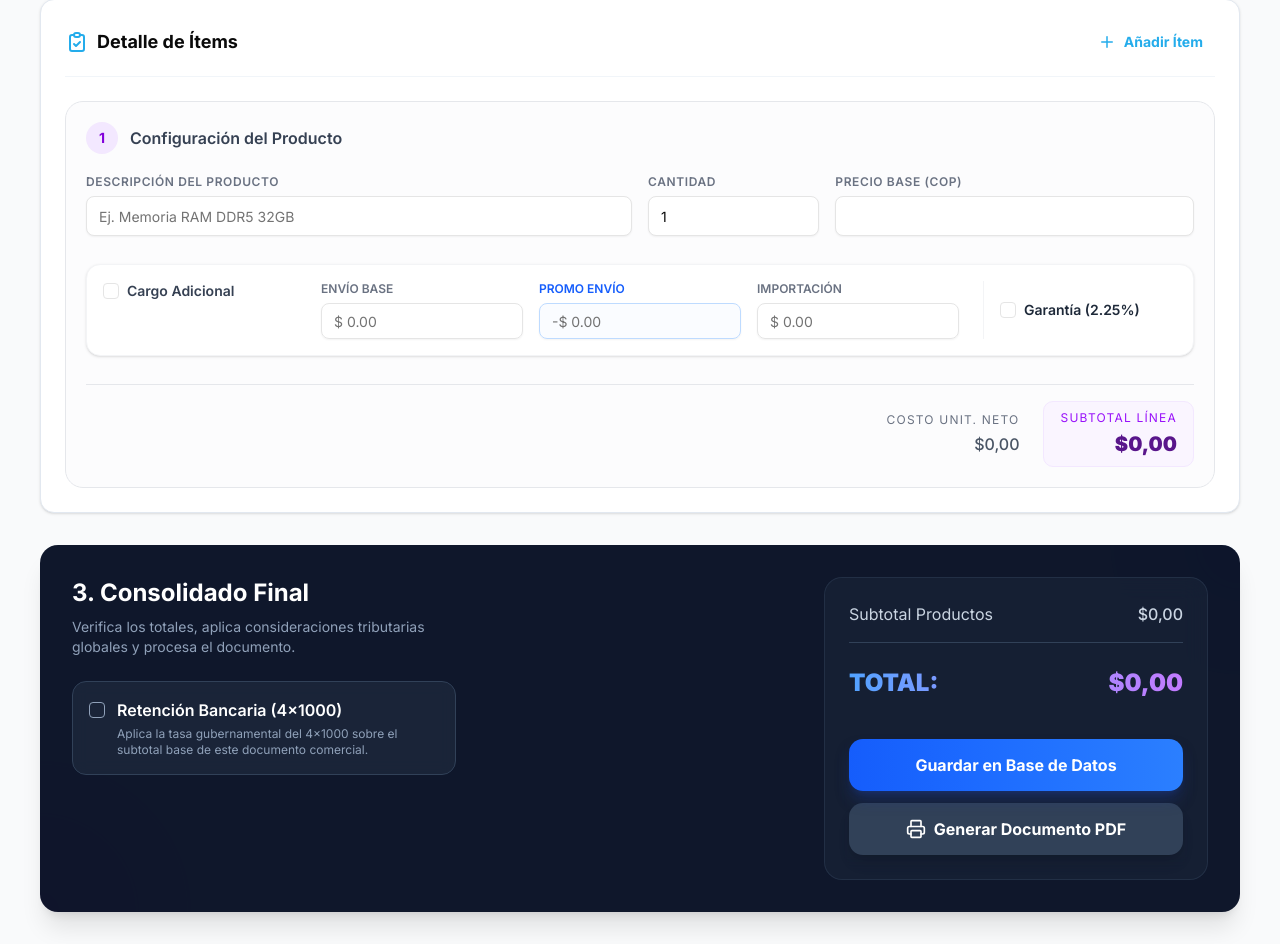
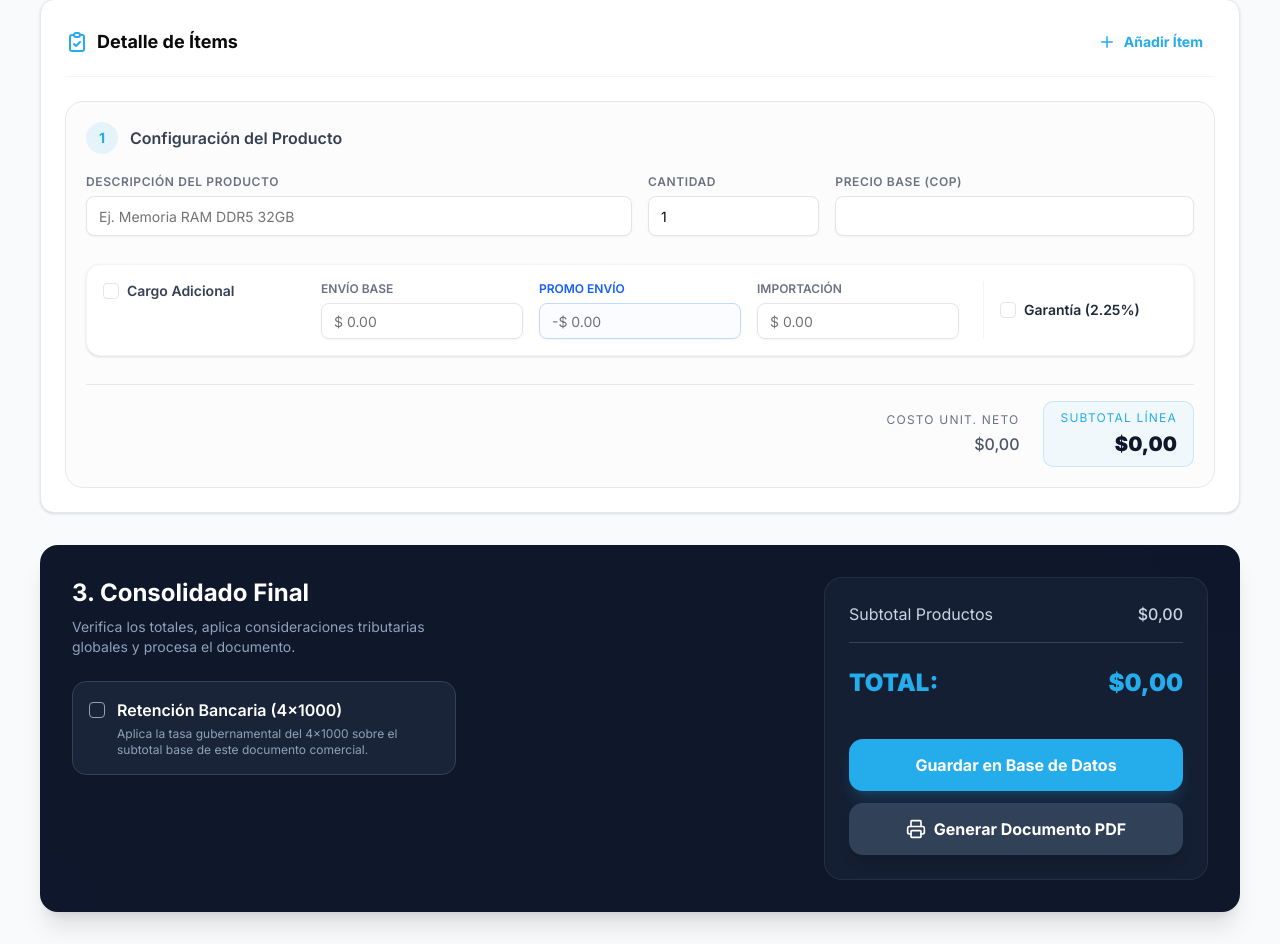
Before and after one commit to iFerch0/APLICACION_COTIZACIONES_FERCHO, a Next.js app: page /facturas/nueva in a window 1280 px wide. Shown: the part 599-1543 px from the top of the page. Built offline with nearby package versions, Linux system fonts and the light colour scheme.

Commit message:
style: Adaptar colores al primario #24aceb y actualizar contenedor en CotizacionForm para que coincida con el HTML

```diff
--- a/src/components/cotizaciones/CotizacionForm.tsx
+++ b/src/components/cotizaciones/CotizacionForm.tsx
@@ -159,7 +159,7 @@ export default function CotizacionForm({ tipoDocumento = "COTIZACION" }: Documen
               </div>
 
               <div className="flex items-center gap-3">
-                <div className="bg-purple-100 text-purple-700 w-8 h-8 rounded-full flex items-center justify-center font-bold text-sm">
+                <div className="bg-[#24aceb]/10 text-[#24aceb] w-8 h-8 rounded-full flex items-center justify-center font-bold text-sm">
                   {index + 1}
                 </div>
                 <h3 className="font-semibold text-gray-700">Configuración del Producto</h3>
@@ -283,9 +283,9 @@ export default function CotizacionForm({ tipoDocumento = "COTIZACION" }: Documen
                   <p className="text-xs text-gray-500 uppercase tracking-widest mb-1">Costo Unit. Neto</p>
                   <p className="font-medium text-gray-600">${item.costoUnitarioFinal.toLocaleString("es-CO", { minimumFractionDigits: 2 })}</p>
                 </div>
-                <div className="text-right bg-purple-50 px-4 py-2 rounded-lg border border-purple-100">
-                  <p className="text-xs text-purple-600 uppercase tracking-widest mb-1">Subtotal Línea</p>
-                  <p className="text-xl font-black text-purple-900">${item.subtotalLinea.toLocaleString("es-CO", { minimumFractionDigits: 2 })}</p>
+                <div className="text-right bg-[#24aceb]/5 px-4 py-2 rounded-lg border border-[#24aceb]/20">
+                  <p className="text-xs text-[#24aceb] uppercase tracking-widest mb-1">Subtotal Línea</p>
+                  <p className="text-xl font-black text-slate-900">${item.subtotalLinea.toLocaleString("es-CO", { minimumFractionDigits: 2 })}</p>
                 </div>
               </div>
             </div>
@@ -295,8 +295,8 @@ export default function CotizacionForm({ tipoDocumento = "COTIZACION" }: Documen
 
       <div className="bg-slate-900 text-white p-8 rounded-2xl shadow-xl flex flex-col lg:flex-row justify-between gap-10 relative overflow-hidden">
         {/* Decoración de fondo */}
-        <div className="absolute top-0 right-0 w-64 h-64 bg-blue-500 rounded-full mix-blend-multiply filter blur-3xl opacity-20 -translate-y-1/2 translate-x-1/2"></div>
-        <div className="absolute bottom-0 left-0 w-64 h-64 bg-purple-500 rounded-full mix-blend-multiply filter blur-3xl opacity-20 translate-y-1/2 -translate-x-1/2"></div>
+        <div className="absolute top-0 right-0 w-64 h-64 bg-[#24aceb] rounded-full mix-blend-multiply filter blur-3xl opacity-20 -translate-y-1/2 translate-x-1/2"></div>
+        <div className="absolute bottom-0 left-0 w-64 h-64 bg-[#24aceb] rounded-full mix-blend-multiply filter blur-3xl opacity-10 translate-y-1/2 -translate-x-1/2"></div>
 
         <div className="flex flex-col gap-6 max-w-sm relative z-10">
           <div>
@@ -365,7 +365,7 @@ export default function CotizacionForm({ tipoDocumento = "COTIZACION" }: Documen
             )}
           </div>
 
-          <div className="flex justify-between items-end text-2xl font-black bg-gradient-to-r from-blue-400 to-purple-400 bg-clip-text text-transparent pt-2">
+          <div className="flex justify-between items-end text-2xl font-black text-[#24aceb] pt-2">
             <span>TOTAL:</span>
             <span>
               ${totales.totalFinal.toLocaleString("es-CO", { minimumFractionDigits: 2 })}
@@ -401,7 +401,7 @@ export default function CotizacionForm({ tipoDocumento = "COTIZACION" }: Documen
                 }
               }}
               disabled={isSaving}
-              className="w-full bg-gradient-to-r from-blue-600 to-blue-500 hover:from-blue-500 hover:to-blue-400 text-white p-3.5 rounded-xl font-bold transition disabled:opacity-50 shadow-lg shadow-blue-900/50"
+              className="w-full bg-[#24aceb] hover:bg-[#24aceb]/90 text-white p-3.5 rounded-xl font-bold transition disabled:opacity-50 shadow-lg shadow-[#24aceb]/20"
             >
               {isSaving ? "Procesando Sistema..." : `Guardar en Base de Datos`}
             </button>
```
